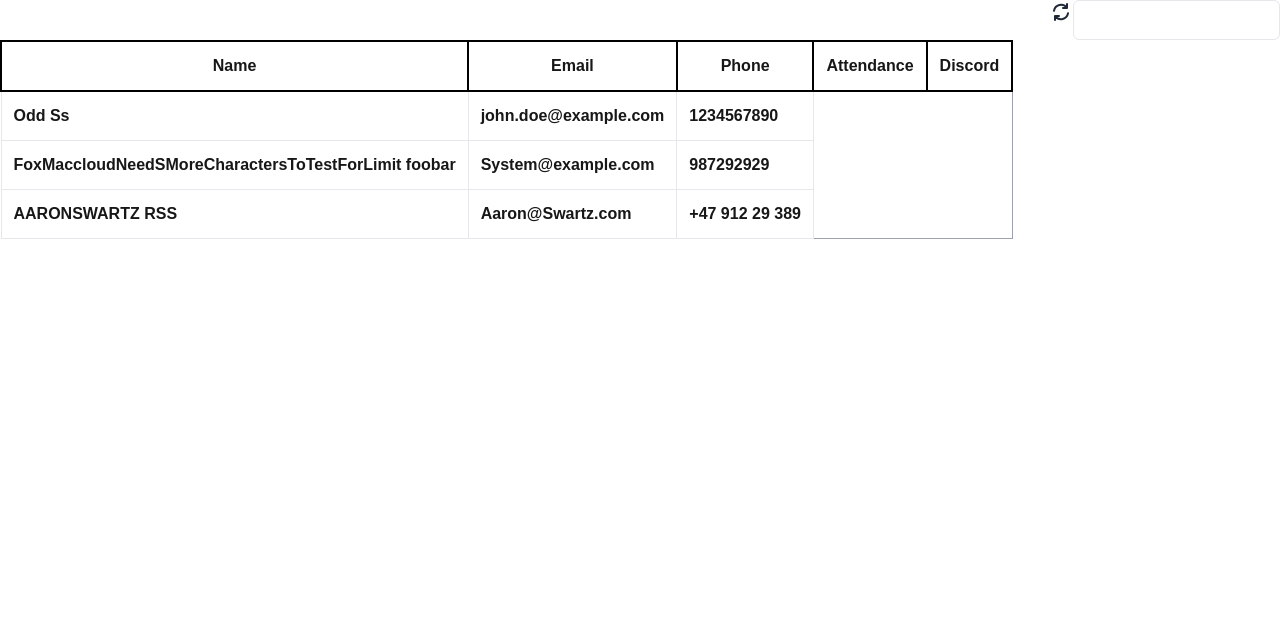
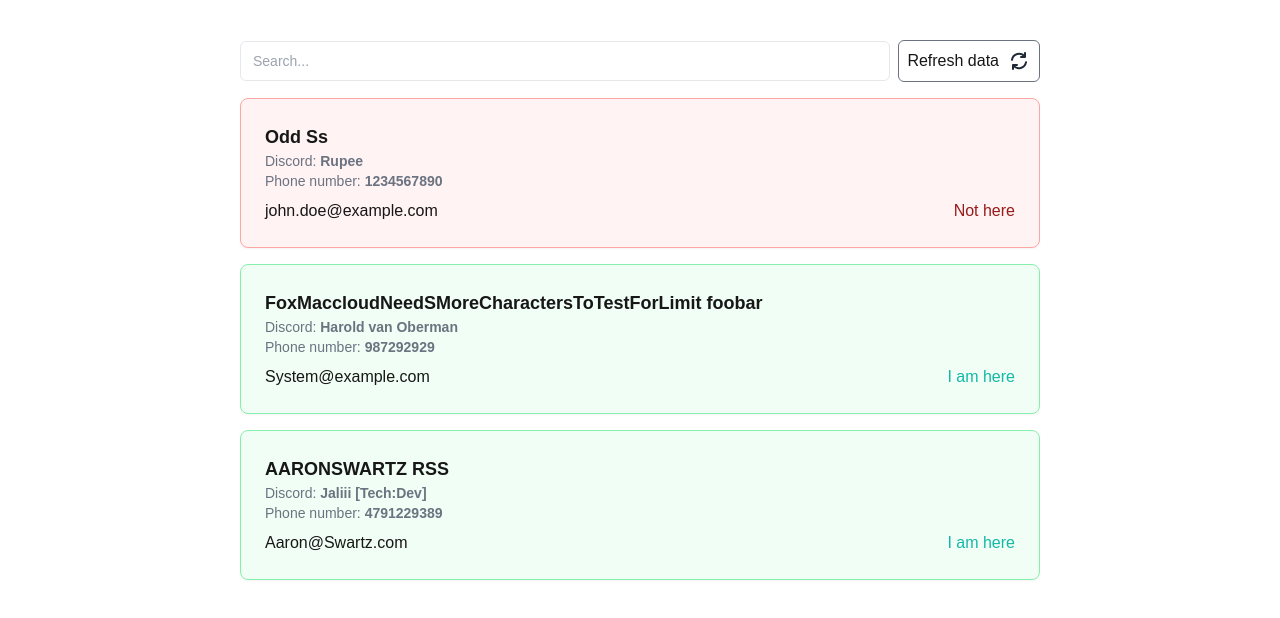
Before and after one commit to EventAccess/Crewgrensesnitt, a Next.js app in the folder frontend/: page /info/ in a window 1280 px wide. Shown: the top 618 px of the page. Built offline with nearby package versions, Linux system fonts and the light colour scheme.

Commit message:
renate savepoint

```diff
--- /dev/null
+++ b/frontend/app/_components/Card.tsx
@@ -0,0 +1,32 @@
+const Card = ({
+    firstName,
+    lastName,
+    phoneNumber,
+    discord,
+    attendance,
+    email
+}: {
+    firstName: string;
+    lastName: string,
+    phoneNumber: number;
+    discord: string;
+    attendance: boolean;
+    email: string
+}) => {
+
+    return (
+        <div className={`rounded-lg bg-card text-card-foreground shadow-sm mt-4 ${attendance ? "bg-green-100 border bg-opacity-40 border-green-300" : "bg-red-100 border bg-opacity-40 border-red-300"}`}>
+            <div className="p-6">
+                <h3 className="text-lg font-semibold">{firstName} {lastName}</h3>
+                <p className="text-sm text-gray-500">Discord: <span className="font-bold">{discord}</span></p>
+                <p className="text-sm text-gray-500">Phone number: <span className="font-bold">{phoneNumber}</span></p>
+                <div className="mt-2 flex justify-between">
+                    <span className="font-medium">{email}</span>
+                    <span className={`${attendance ? "text-teal-500" : "text-red-800"}`}>
+                        {attendance ? <p>I am here</p> : <p>Not here</p>}
+                    </span>
+                </div>
+            </div>
+        </div>);
+}
+export default Card;
--- a/frontend/app/_components/Table.tsx
+++ b/frontend/app/_components/Table.tsx
@@ -1,21 +1,26 @@
 "use client";
 import { useEffect, useState } from "react";
 import Button from "./ui/Button";
-import TableHeader from "./ui/TableHeader";
-import TableBody from "./ui/TableBody";
+// import TableHeader from "./ui/TableHeader";
+// import TableBody from "./ui/TableBody";
+import Card from "./Card";
 import RefreshIcon from "./svg/RefreshIcon";
 import { SearchInput } from "./ui/SearchInput";
+
 
 interface DataType {
     first_name: string;
     last_name: string;
     email: string;
-    phone_number: string;
+    phone_number: number;
+    discord: string; // discord unique identifier, we might wanna fetch the data from unique ID, rather than discord name, in such cases where the users might change name, or have the same name. Tårdine 2025
+    attendance: boolean;
 }
 
 const Table = () => {
-    const tableHeaderList = ["Name", "Email", "Phone", "Attendance", "Discord"];
+    // const tableHeaderList = ["Name", "Email", "Phone", "Attendance", "Discord"];
     const [data, setData] = useState<DataType[]>([]);
+    const [searchTerm, setSearchTerm] = useState('')
     // const fetchData = async () => {
     //     try {
     //         const res = await fetch("/api/test");
@@ -30,12 +35,17 @@ const Table = () => {
     // };
     const fetchData = () => {  // This is placeholder data, it breaks in the docker container to auto update on hot reload, so im using dummy data as placeholder.
         const placeholderData: DataType[] = [
-            { first_name: "Odd", last_name: "Ss", email: "john.doe@example.com", phone_number: "1234567890" },
-            { first_name: "FoxMaccloudNeedSMoreCharactersToTestForLimit", last_name: "foobar", email: "System@example.com", phone_number: "987292929" },
-            { first_name: "AARONSWARTZ", last_name: "RSS", email: "Aaron@Swartz.com", phone_number: "+47 912 29 389" },
+            { first_name: "Odd", last_name: "Ss", email: "john.doe@example.com", phone_number: 1234567890, attendance: false, discord: "Rupee" },
+            { first_name: "FoxMaccloudNeedSMoreCharactersToTestForLimit", last_name: "foobar", email: "System@example.com", phone_number: 987292929, attendance: true, discord: "Harold van Oberman" },
+            { first_name: "AARONSWARTZ", last_name: "RSS", email: "Aaron@Swartz.com", phone_number: 4791229389, attendance: true, discord: "Jaliii [Tech:Dev]" },
         ];
         setData(placeholderData);
     };
+
+    const handleSearch = (event: React.ChangeEvent<HTMLInputElement>) => {
+        setSearchTerm(event.target.value)
+    }
+
 
     useEffect(() => {
         fetchData();
@@ -49,12 +59,25 @@ const Table = () => {
 
     return (
         <div>
-            <div className="flex justify-end">
+            <div className="flex justify-end items-center gap-2">
                 {/* The button is placed inside the table component due to client-side rendering requirements. */}
-                <Button handleOnClick={handleOnClick} className="" icon={<RefreshIcon />} />
-                <SearchInput className="" type="" property="" />
+                <SearchInput
+                    type="text"
+                    placeholder="Search..."
+                    value={searchTerm}
+                    onChange={handleSearch}
+                    className="w-full" />
+                <Button handleOnClick={handleOnClick} className="" icon={<RefreshIcon />} buttonName="Refresh data" />
             </div>
-            <table className="border-collapse border border-gray-400">
+            <div>
+                {data.map((crewMember, index) => (
+                    <Card key={index}
+                        firstName={crewMember.first_name} lastName={crewMember.last_name} discord={crewMember.discord} email={crewMember.email} attendance={crewMember.attendance} phoneNumber={crewMember.phone_number} />
+                ))}
+            </div>
+
+
+            {/* <table className="border-collapse border border-gray-400">
                 <thead>
                     <tr>
                         {tableHeaderList.map((text) => (
@@ -71,7 +94,7 @@ const Table = () => {
                         </tr>
                     ))}
                 </tbody>
-            </table>
+            </table> */}
         </div>
     );
 };
--- a/frontend/app/_components/ui/Button.tsx
+++ b/frontend/app/_components/ui/Button.tsx
@@ -4,19 +4,20 @@ import { FC, ReactNode } from 'react';
 type RBProp = {
     handleOnClick: () => void;
     className?: string;
+    buttonName: string;
     icon?: ReactNode; // This just allows me to pass any Svg or icon the component, ? makes it optional.
 };
 
 
 
-const Button: FC<RBProp> = ({ handleOnClick, className, icon }) => {
+const Button: FC<RBProp> = ({ handleOnClick, className, icon, buttonName }) => {
     return (
-        <div>
-            <button onClick={handleOnClick} className={`bg-red ${className}`}>
-                {icon ? icon : null}
-                {/* {icon && icon} */}
-            </button>
-        </div>
+
+        <button onClick={handleOnClick} className={`flex gap-2 border border-gray-500 hover:bg-slate-100 rounded-md text-nowrap p-2 ${className}`}>
+            <p>{buttonName}</p>
+            {icon ? icon : null}
+        </button>
+
     )
 };
 //Refresh button refreshes the page itself, not the table. PLACEHOLDER, IF THIS GOES TROUGH TO PROD tell Freddy to fix it.
--- a/frontend/app/page.tsx
+++ b/frontend/app/page.tsx
@@ -4,7 +4,7 @@ import Table from "./_components/Table";
 
 const Home = async () => {
     return (
-        <div>
+        <div className="lg:px-60 md:px-30 sm:px-20 px-6 lg:mt-10 mt-6">
             <Table />
         </div>
     );
```
